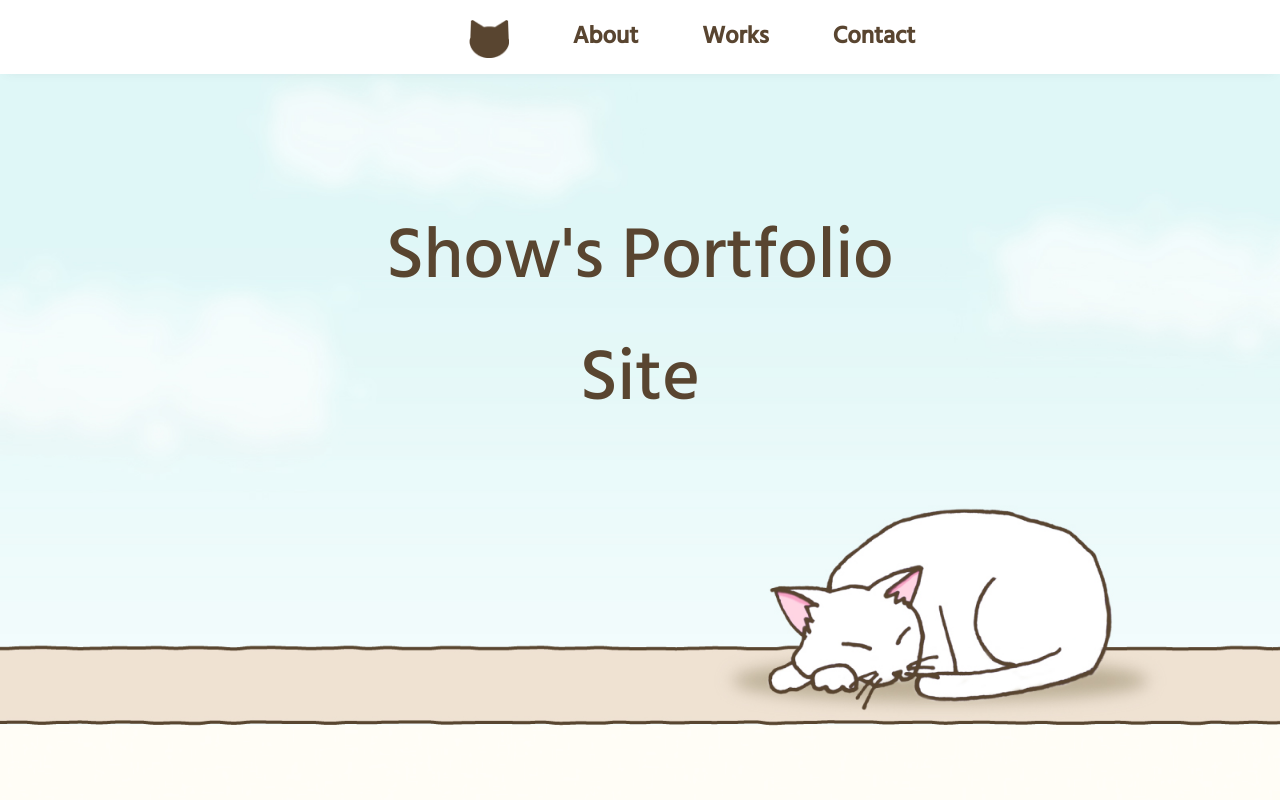
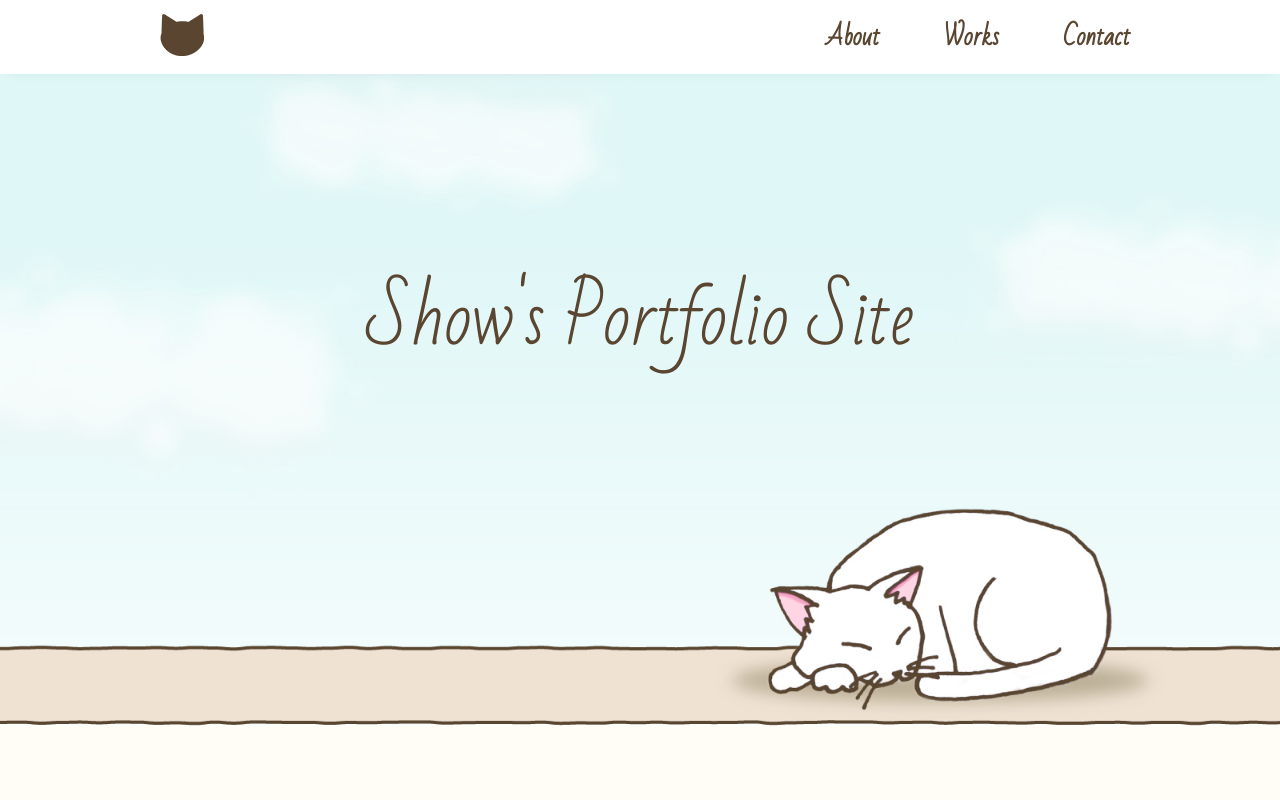
Before and after one commit to Show-1018/show_portofoliosite, a plain HTML site: page index.html in a window 1280 px wide. Shown: the top 800 px of the page. Drawn offline with Linux system fonts and the light colour scheme.

Commit message:
PC版メニュー表示調整・見出しフォント変更

```diff
--- a/css/style.scss
+++ b/css/style.scss
@@ -26,7 +26,7 @@ a {
 }
 
 h2 {
-  font-family: 'Hind', sans-serif;
+  font-family: 'Bad Script', cursive;
   font-size: 2.25rem;
 
   &::before{
@@ -36,7 +36,7 @@ h2 {
 }
 
 h3 {
-  font-family: 'Hind', sans-serif;
+  font-family: 'Bad Script', cursive;
   font-size: 1.8rem;
 }
 
@@ -89,7 +89,7 @@ nav{
   display:block;
   font-size: 1.5rem;
   font-weight:bold;
-  font-family: 'Hind', sans-serif;
+  font-family: 'Bad Script', cursive;
   padding: 2em;
   text-decoration:none;
   }
@@ -99,10 +99,6 @@ nav{
   background-color:#ffffff;
   transition: 0.5s ease;
   transform: translateX(100%);
-
-  li:nth-child(1){
-    display: none;
-  }
 }
 
 .menu.open {
@@ -159,9 +155,6 @@ nav{
   nav{
     display: flex;
    }
-   #logo{
-     display: none;
-   }
 
    .Toggle{
     display: none;
@@ -175,10 +168,10 @@ nav{
    transform: translateX(0);
    }
    .menu ul{
-    height: 7px;
+    height: 74px;
     display: flex;
     flex-wrap: wrap;
-    justify-content: center;
+    justify-content: flex-end;
     align-items: center;
    }
    .menu ul li a{
@@ -219,7 +212,7 @@ nav{
 .mv-title {
   text-align: center;
   font-size: 4.5rem;
-  font-family: 'Hind', sans-serif;
+  font-family: 'Bad Script', cursive;
   position: absolute;
   top: 40%;
   left: 50%;
--- a/index.html
+++ b/index.html
@@ -25,8 +25,9 @@
 
     <!-- CSS -->
     <link rel="stylesheet" href="css/destyle.css">
-    <link rel="preconnect" href="https://fonts.gstatic.com">
-    <link href="https://fonts.googleapis.com/css2?family=Hind:wght@500&display=swap" rel="stylesheet">
+    <link rel="preconnect" href="https://fonts.googleapis.com">
+    <link rel="preconnect" href="https://fonts.gstatic.com" crossorigin>
+    <link href="https://fonts.googleapis.com/css2?family=Bad+Script&display=swap" rel="stylesheet">
     <link href="css/style.css" rel="stylesheet">
 
     <!-- JS -->
@@ -39,6 +40,7 @@
 
 <body>
     <header>
+        <div class="inner">
         <nav>
         <div class="drawer">
 
@@ -54,7 +56,6 @@
 
             <div class="menu">
                 <ul>
-                    <li><a href="#mv"><img class="logo_nav" src="images/icon_cat.png" alt="toppage"></a></li>
                     <li><a href="#About">About</a></li>
                     <li><a href="#Works">Works</a></li>
                     <li><a href="#Contact">Contact</a></li>
@@ -62,6 +63,7 @@
             </div>
 
         </nav>
+    </div>
     </header>
 
     <section id="mv">
@@ -150,7 +152,7 @@
         <div class="inner">
             <h2 class="title">Contact</h2>
             <p>お気軽にどうぞ</p>
-            <a class="mailgo" data-address="xxxxx_xxxxxx1090" data-domain="gmail.com" href="">
+            <a class="mailgo" data-address="shoko.nagata1910" data-domain="gmail.com" href="">
                 <img class="contact-image" src="images/mail.png" alt="mail">
             </a>
             <a href="https://www.instagram.com/heyanosmith_221/">
```
Also changed, not shown: css/style.css, css/style.min.css, 2 other files.
